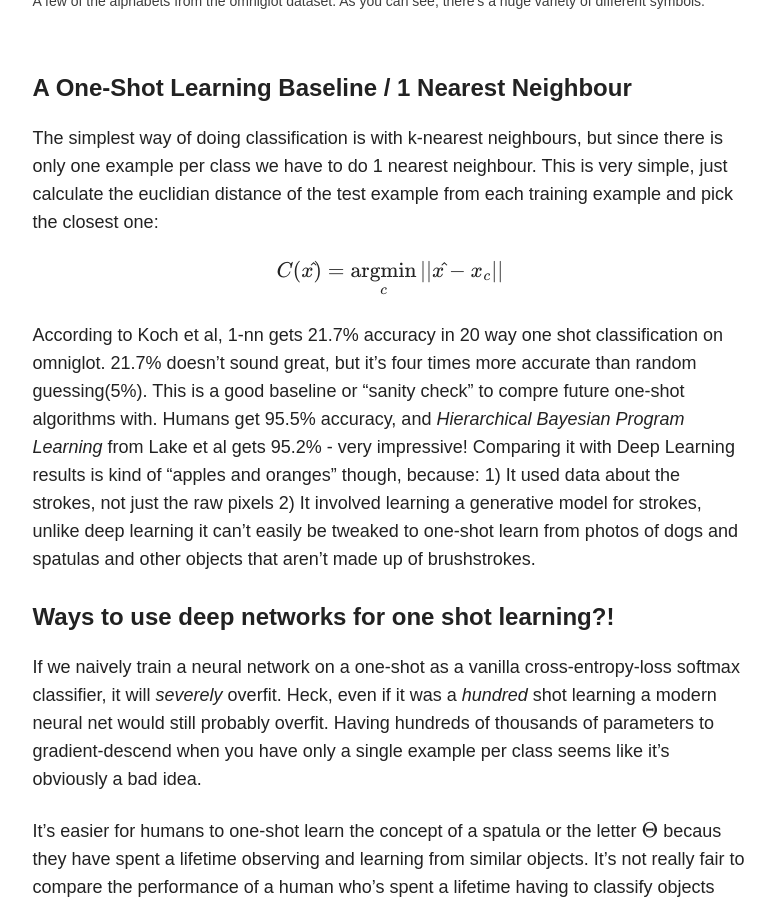
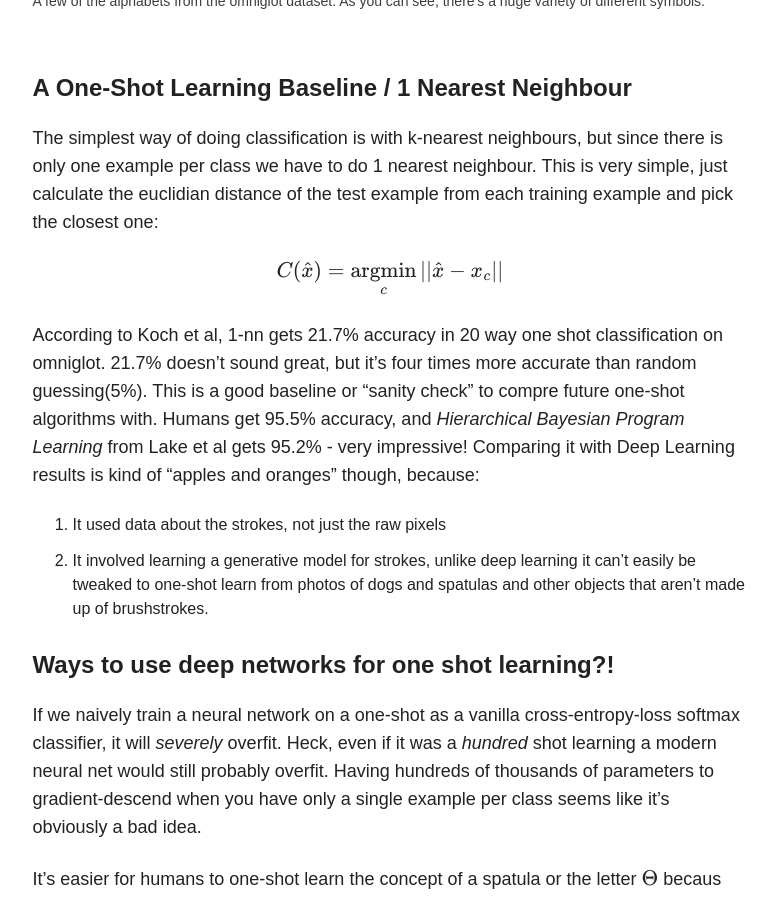
Before and after one commit to sorenbouma/sorenbouma.github.io, a Jekyll site: the page built from _posts/blog/2017-02-11-oneshot.md, in a window 1280 px wide and 900 px high, scrolled down 4164 px. Shown: the whole window, without its empty margins (347-1123 px from the left). Built offline with Jekyll 4.4.1, drawn with Linux system fonts in a browser that asks for light colours; nearby versions of some CDN libraries; formulas are drawn with MathJax 3; comment, search, counter and statistics services are not loaded; some of the changed text lies outside the part shown.

Commit message:
fixed some small issues

```diff
--- a/_posts/blog/2017-02-11-oneshot.md
+++ b/_posts/blog/2017-02-11-oneshot.md
@@ -88,11 +88,11 @@ The [Omniglot dataset](https://github.com/brendenlake/omniglot " Lake, B. M., Sa
 
 The simplest way of doing classification is with k-nearest neighbours, but since there is only one example per class we have to do 1 nearest neighbour. This is very simple, just calculate the euclidian distance of the test example from each training example and pick the closest one:
 
-\\[ C(x\hat{}) = \underset{c}{\operatorname{argmin}} \|\| x\hat{} - x_c \|\| \\]
+\\[ C(\hat{x}) = \underset{c}{\operatorname{argmin}} \|\| \hat{x} - x_c \|\| \\]
 
 According to Koch et al, 1-nn gets 21.7% accuracy in 20 way one shot classification on omniglot. 21.7% doesn't sound great, but it's four times more accurate than random guessing(5%).  This is a good baseline or "sanity check" to compre future one-shot algorithms with. Humans get 95.5% accuracy, and *Hierarchical Bayesian Program Learning* from Lake et al gets 95.2% - very impressive! Comparing it with Deep Learning results is kind of "apples and oranges" though, because:
-1) It used data about the strokes, not just the raw pixels
-2) It involved learning a generative model for strokes, unlike deep learning it can't easily be tweaked to one-shot learn from photos of dogs and spatulas and other objects that aren't made up of brushstrokes.
+1. It used data about the strokes, not just the raw pixels
+2. It involved learning a generative model for strokes, unlike deep learning it can't easily be tweaked to one-shot learn from photos of dogs and spatulas and other objects that aren't made up of brushstrokes.
 
 
 #### Ways to use deep networks for one shot learning?!
@@ -224,7 +224,7 @@ siamese_net.compile(loss="binary_crossentropy",optimizer=optimizer)
 {% endhighlight %}
 
 The original paper used layerwise learning rates and momentum -  I skipped this because it; was kind of messy to implement in keras and the hyperparameters aren't the interesting part of the paper.
-Koch et al uses a fixed training set of pairs of size 150,000. Since that won't fit in my computers memory, I decided to just randomly sample pairs.
+Koch et al uses a fixed training set of 150,000 pairs. Since that won't fit in my computers memory, I decided to just randomly sample pairs.
 Here's a class to load image pairs for the network.
 
 {% highlight python %}
```
Also changed, not shown: other parts of _posts/blog/2017-02-11-oneshot.md (+4 -4 lines).
